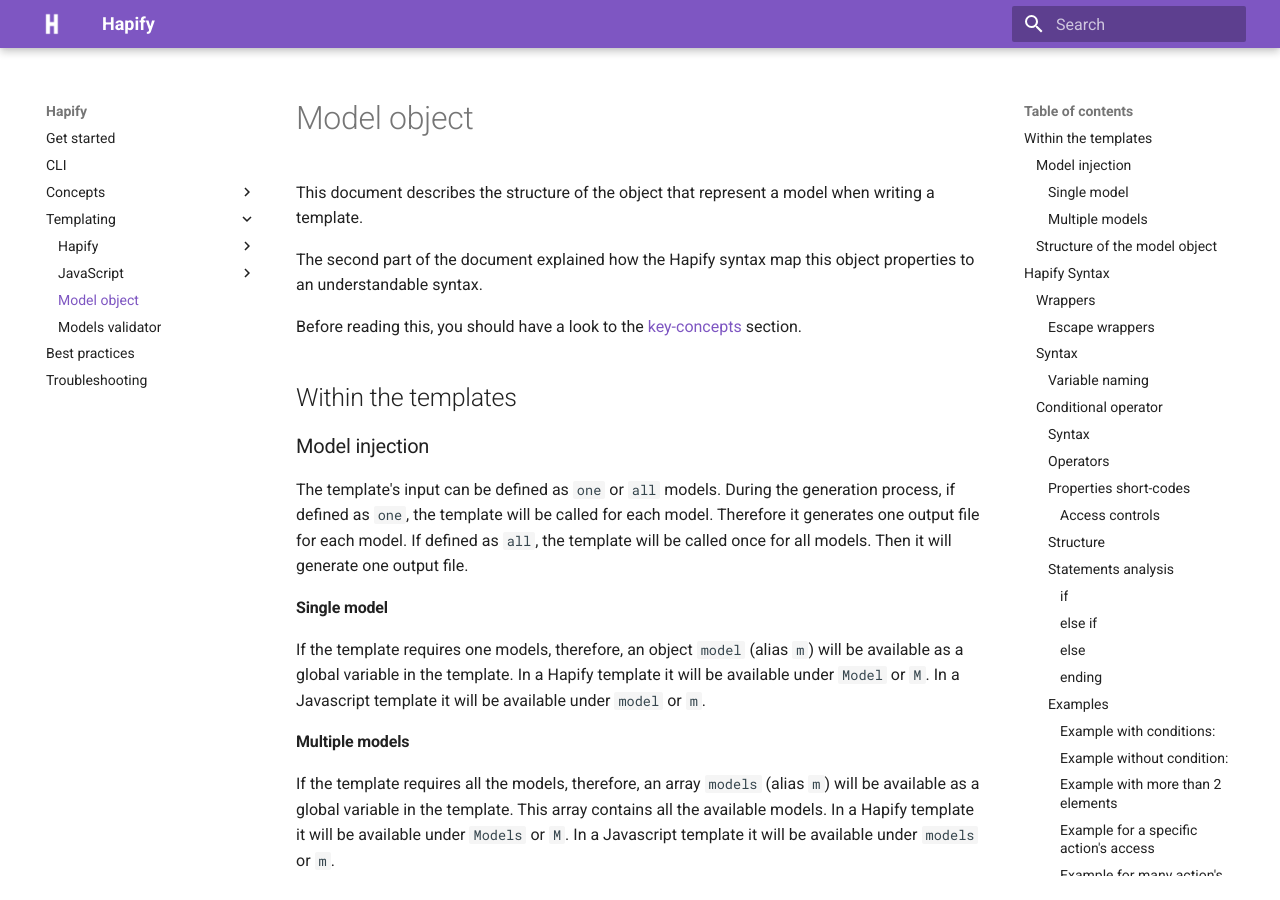
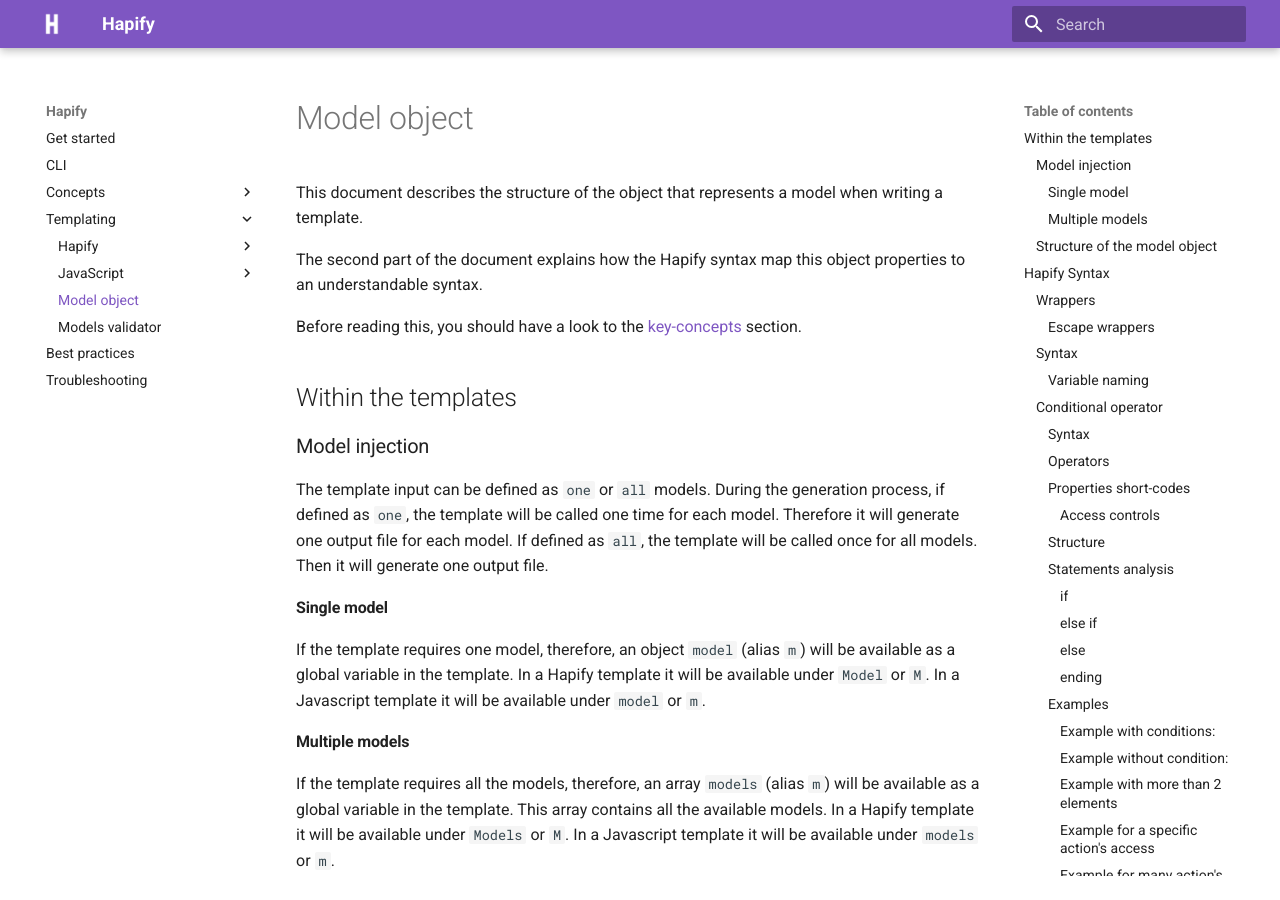
Before and after one commit to hapify/hapify, an MkDocs documentation site: the page built from docs/templating/model-object.md, in a window 1280 px wide and 900 px high. Built offline with MkDocs 1.6.1 and Material for MkDocs 9.7.7, drawn with Linux system fonts in a browser that asks for light colours.

Commit message:
docs: fix some typo

```diff
--- a/docs/templating/model-object.md
+++ b/docs/templating/model-object.md
@@ -1,8 +1,8 @@
 # Model object
 
-This document describes the structure of the object that represent a model when writing a template.
+This document describes the structure of the object that represents a model when writing a template.
 
-The second part of the document explained how the Hapify syntax map this object properties to an understandable syntax.
+The second part of the document explains how the Hapify syntax map this object properties to an understandable syntax.
 
 Before reading this, you should have a look to the [key-concepts](../../concepts/key-concepts/) section.
 
@@ -10,13 +10,13 @@
 
 ### Model injection
 
-The template's input can be defined as `one` or `all` models.
-During the generation process, if defined as `one`, the template will be called for each model. Therefore it generates one output file for each model.
+The template input can be defined as `one` or `all` models.
+During the generation process, if defined as `one`, the template will be called one time for each model. Therefore it will generate one output file for each model.
 If defined as `all`, the template will be called once for all models. Then it will generate one output file.
 
 #### Single model
 
-If the template requires one models, therefore, an object `model` (alias `m`) will be available as a global variable in the template.
+If the template requires one model, therefore, an object `model` (alias `m`) will be available as a global variable in the template.
 In a Hapify template it will be available under `Model` or `M`.
 In a Javascript template it will be available under `model` or `m`.
 
```
